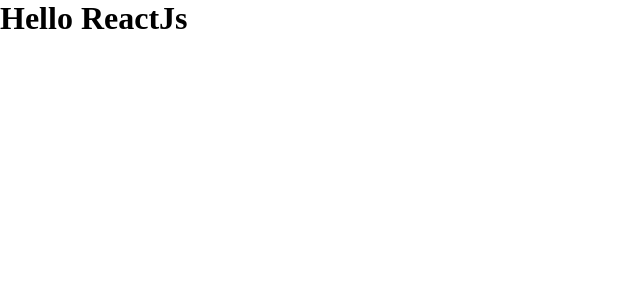
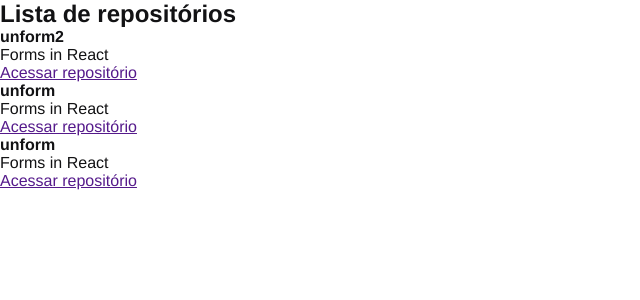
Before and after one commit to marcelo1811/ignite, a React app in the folder 01-github-explorer/: page / in a window 1280 px wide. Shown: the top 300 px of the page, without its empty margins (0-640 px from the left). Built offline with nearby package versions, Linux system fonts and the light colour scheme.

Commit message:
feat(components): add RepositoryList

```diff
--- a/01-github-explorer/src/App.jsx
+++ b/01-github-explorer/src/App.jsx
@@ -1,7 +1,8 @@
+import { RepositoryList } from './components/RespositoryList'
 import './styles/global.scss'
 
 export function App() {
   return (
-    <h1>Hello ReactJs</h1>
+    <RepositoryList />
   )
 }
--- /dev/null
+++ b/01-github-explorer/src/components/RespositoryList.jsx
@@ -0,0 +1,39 @@
+const repositoryName = 'unform2'
+export function RepositoryList() {
+  return (
+    <section className="repository-list">
+      <h1>Lista de repositórios</h1>
+
+      <ul>
+        <li>
+          <strong>{repositoryName}</strong>
+          <p>Forms in React</p>
+
+          <a href="">
+            Acessar repositório
+          </a>
+        </li>
+      </ul>
+      <ul>
+        <li>
+          <strong>unform</strong>
+          <p>Forms in React</p>
+
+          <a href="">
+            Acessar repositório
+          </a>
+        </li>
+      </ul>
+      <ul>
+        <li>
+          <strong>unform</strong>
+          <p>Forms in React</p>
+
+          <a href="">
+            Acessar repositório
+          </a>
+        </li>
+      </ul>
+    </section>
+  )
+}
--- a/01-github-explorer/src/styles/global.scss
+++ b/01-github-explorer/src/styles/global.scss
@@ -5,5 +5,6 @@
 }
 
 body {
-  font: Arial, Helvetica, sans-serif;
+  font: 16px 'Helvetica Neue', Arial, sans-serif;
+  color: #121214;
 }
```
